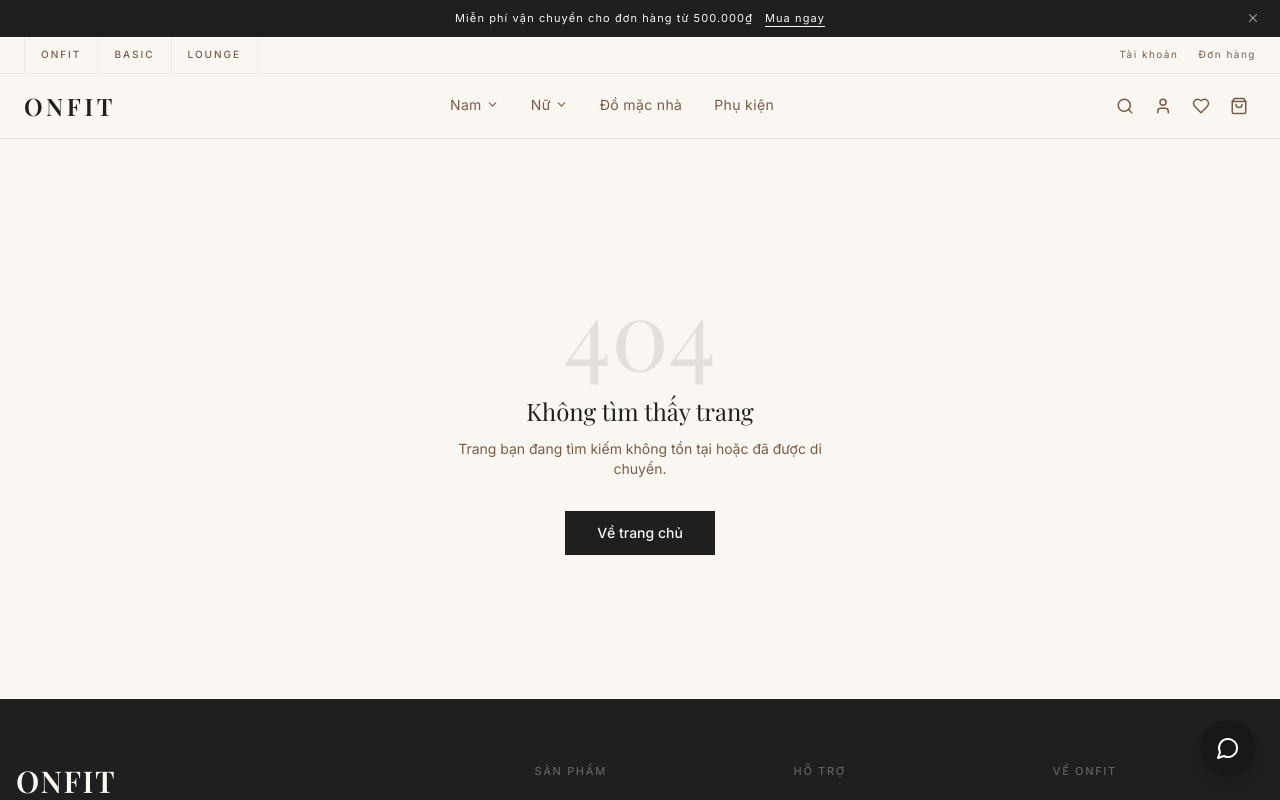
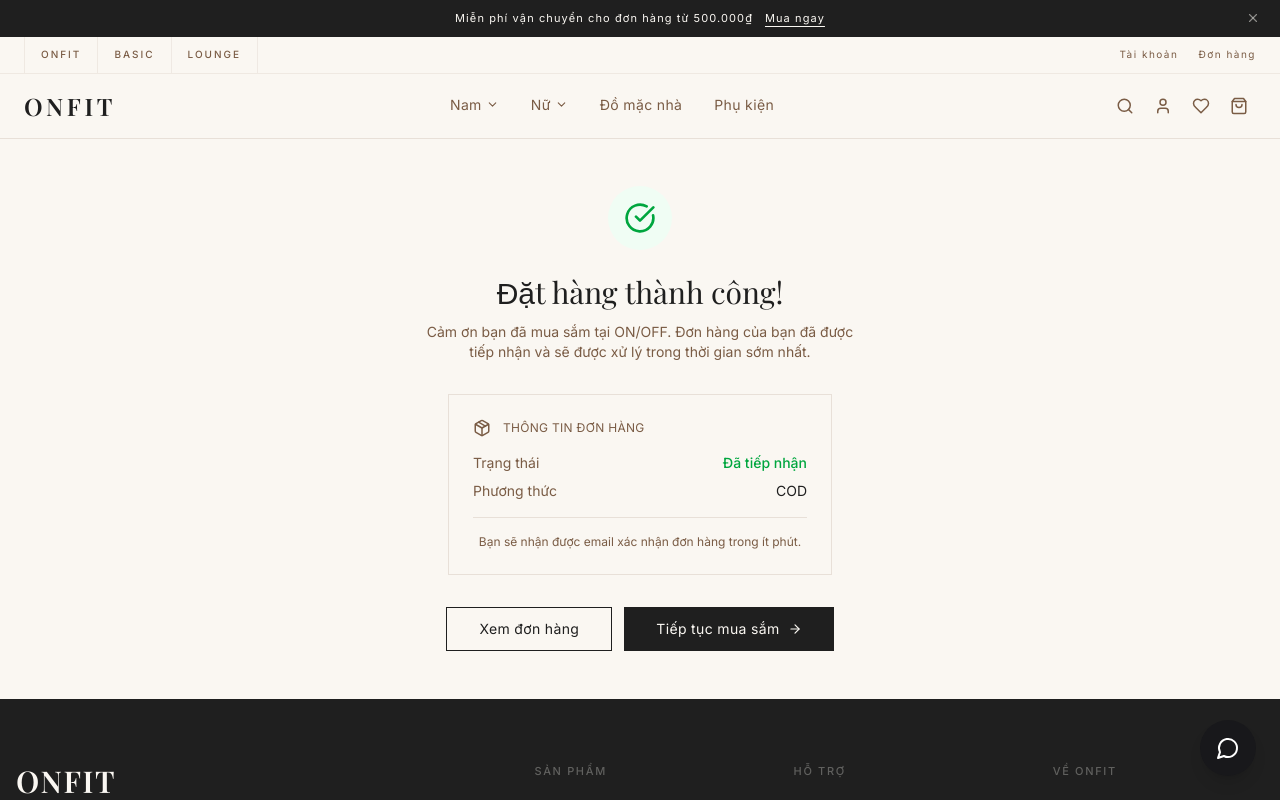
Before and after one commit to JasonTM17/ON-OFF_JS, a Next.js app: page /checkout/success in a window 1280 px wide. Before the commit this address had no page. Shown: the top 800 px of the page. Built offline with nearby package versions, Linux system fonts and the light colour scheme; a web font is replaced by a local one.

Commit message:
feat(checkout): thêm trang đặt hàng thành công

```diff
--- /dev/null
+++ b/src/app/(shop)/checkout/success/page.tsx
@@ -0,0 +1,64 @@
+import type { Metadata } from "next";
+import Link from "next/link";
+import { CheckCircle, Package, ArrowRight } from "lucide-react";
+
+export const metadata: Metadata = {
+  title: "Đặt hàng thành công",
+  robots: { index: false },
+};
+
+export default function OrderSuccessPage({
+  searchParams,
+}: {
+  searchParams: Promise<{ orderId?: string }>;
+}) {
+  return (
+    <div className="min-h-[70vh] flex flex-col items-center justify-center px-4 text-center">
+      <div className="w-16 h-16 bg-green-50 rounded-full flex items-center justify-center mb-6">
+        <CheckCircle size={32} className="text-green-600" />
+      </div>
+
+      <h1 className="font-serif text-3xl mb-3">Đặt hàng thành công!</h1>
+      <p className="text-sm text-muted max-w-md">
+        Cảm ơn bạn đã mua sắm tại ON/OFF. Đơn hàng của bạn đã được tiếp nhận
+        và sẽ được xử lý trong thời gian sớm nhất.
+      </p>
+
+      <div className="mt-8 p-6 border border-border w-full max-w-sm">
+        <div className="flex items-center gap-3 mb-4">
+          <Package size={18} className="text-muted" />
+          <span className="text-xs tracking-wide text-muted">THÔNG TIN ĐƠN HÀNG</span>
+        </div>
+        <div className="space-y-2 text-sm">
+          <div className="flex justify-between">
+            <span className="text-muted">Trạng thái</span>
+            <span className="text-green-600 font-medium">Đã tiếp nhận</span>
+          </div>
+          <div className="flex justify-between">
+            <span className="text-muted">Phương thức</span>
+            <span>COD</span>
+          </div>
+        </div>
+        <p className="text-xs text-muted mt-4 pt-4 border-t border-border">
+          Bạn sẽ nhận được email xác nhận đơn hàng trong ít phút.
+        </p>
+      </div>
+
+      <div className="mt-8 flex flex-col sm:flex-row gap-3">
+        <Link
+          href="/account/orders"
+          className="px-8 h-11 flex items-center justify-center gap-2 border border-foreground text-sm tracking-wide hover:bg-foreground hover:text-background transition-colors"
+        >
+          Xem đơn hàng
+        </Link>
+        <Link
+          href="/products"
+          className="px-8 h-11 flex items-center justify-center gap-2 bg-foreground text-background text-sm tracking-wide hover:opacity-90 transition-opacity"
+        >
+          Tiếp tục mua sắm
+          <ArrowRight size={14} />
+        </Link>
+      </div>
+    </div>
+  );
+}
```
